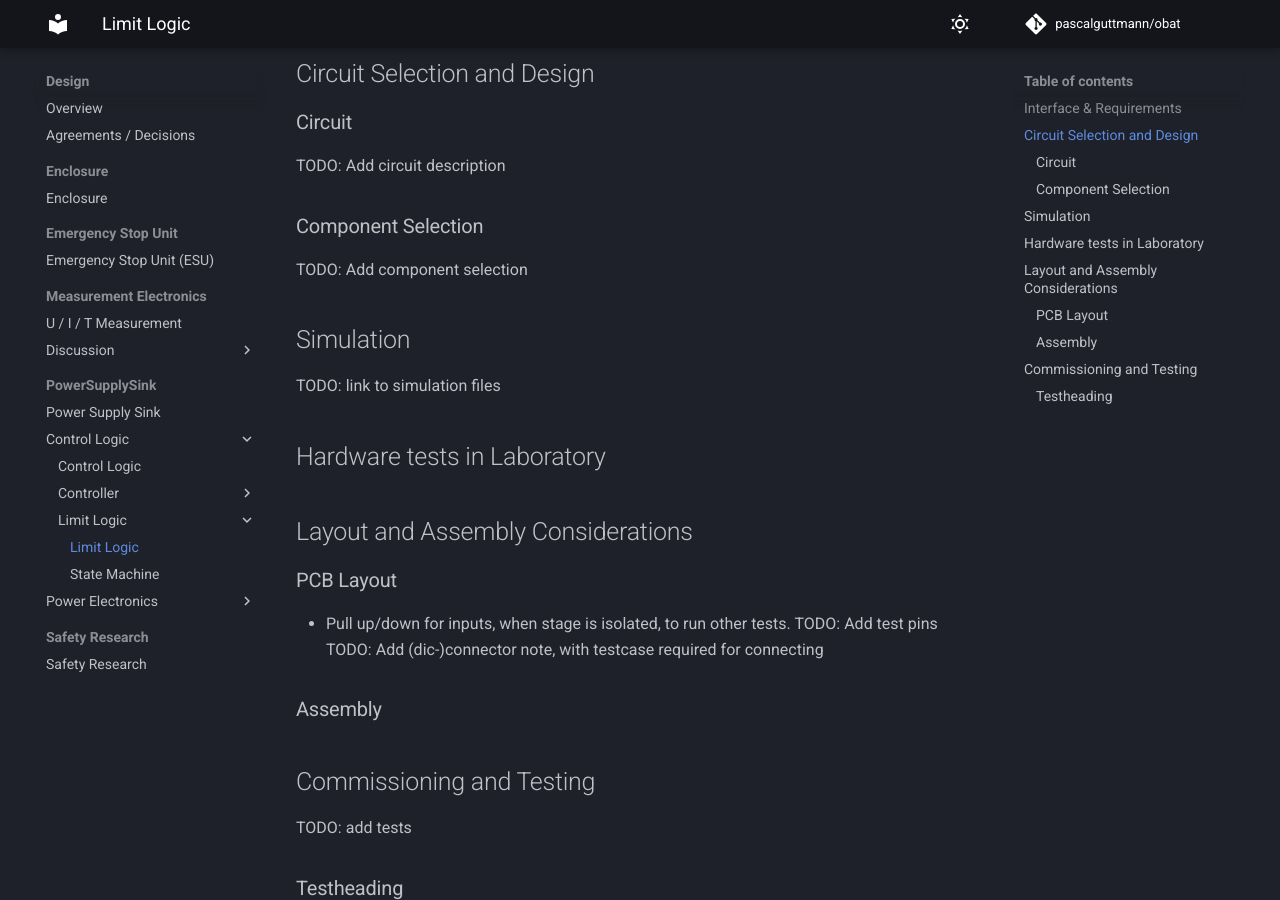
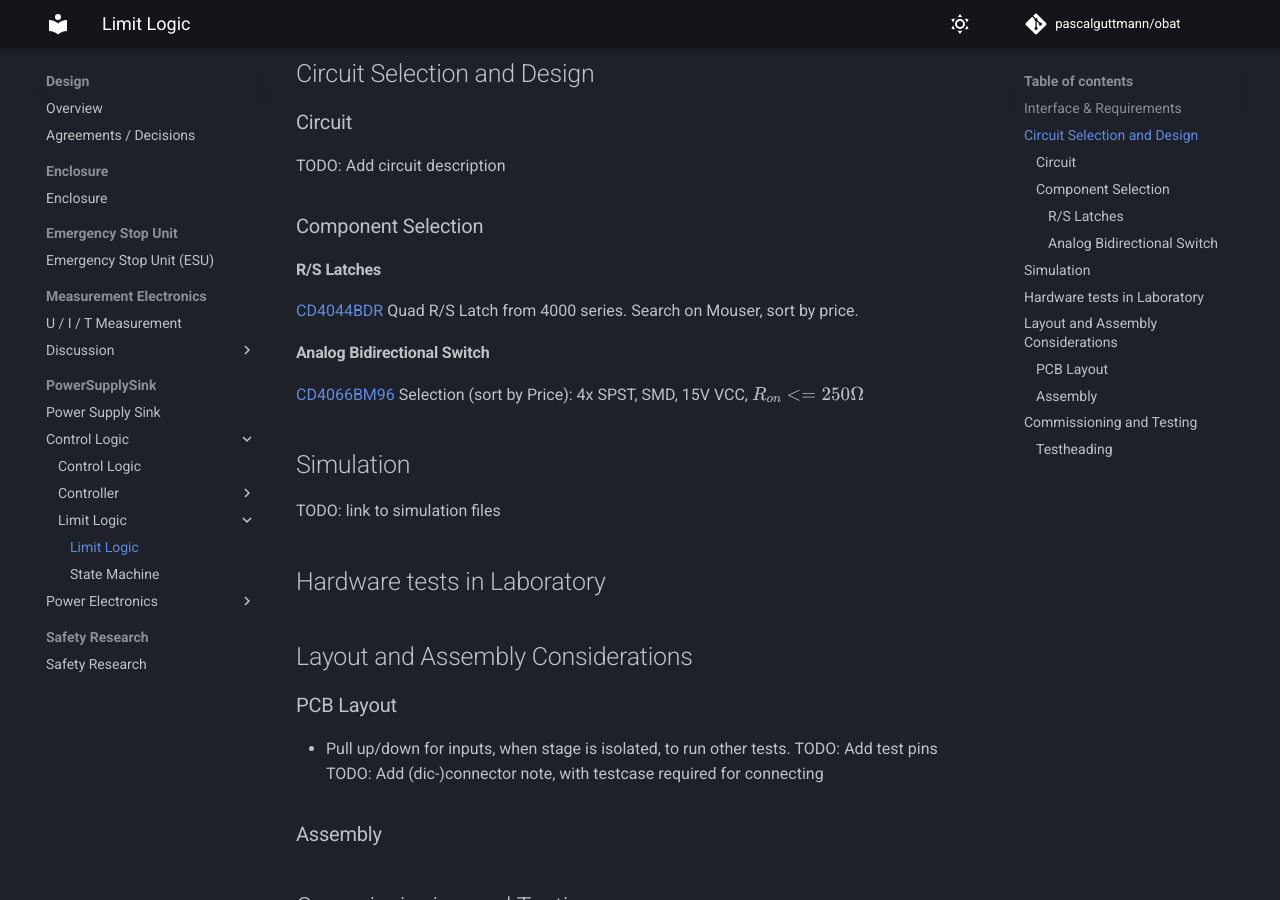
Before and after one commit to pascalguttmann/obat, an MkDocs documentation site: the page built from docs/design/pss/control-logic/limit-logic/limit-logic.md, in a window 1280 px wide and 900 px high, scrolled down 680 px. Built offline with MkDocs 1.6.1 and Material for MkDocs 9.7.7, drawn with Linux system fonts in a browser that asks for light colours; comment, search, counter and statistics services are not loaded.

Commit message:
add component selection for limit logic

```diff
--- a/docs/design/pss/control-logic/limit-logic/limit-logic.md
+++ b/docs/design/pss/control-logic/limit-logic/limit-logic.md
@@ -27,7 +27,18 @@ TODO: Add circuit description
 
 ### Component Selection
 
-TODO: Add component selection
+#### R/S Latches
+
+[CD4044BDR] Quad R/S Latch from 4000 series. Search on Mouser, sort by price.
+
+[CD4044BDR]: https://mou.sr/3XPJrtv
+
+#### Analog Bidirectional Switch
+
+[CD4066BM96] Selection (sort by Price): 4x SPST, SMD, 15V VCC,
+$R_{on} <= 250 \Omega$
+
+[CD4066BM96]: https://mou.sr/3MQOnJI
 
 Simulation
 ----------
```
Also changed, not shown: docs/design/pss/control-logic/control/control.md (+0 -7 lines).
